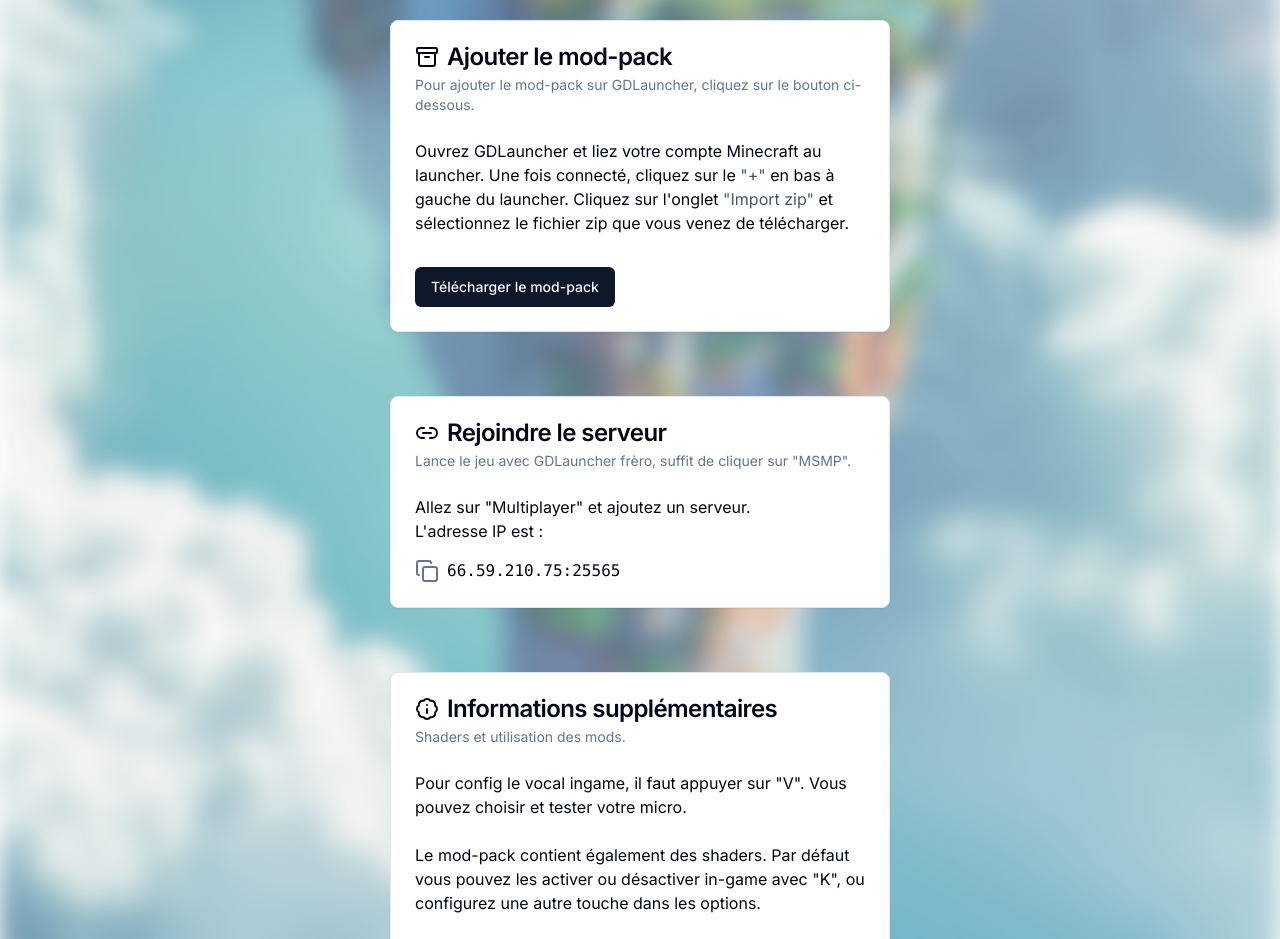
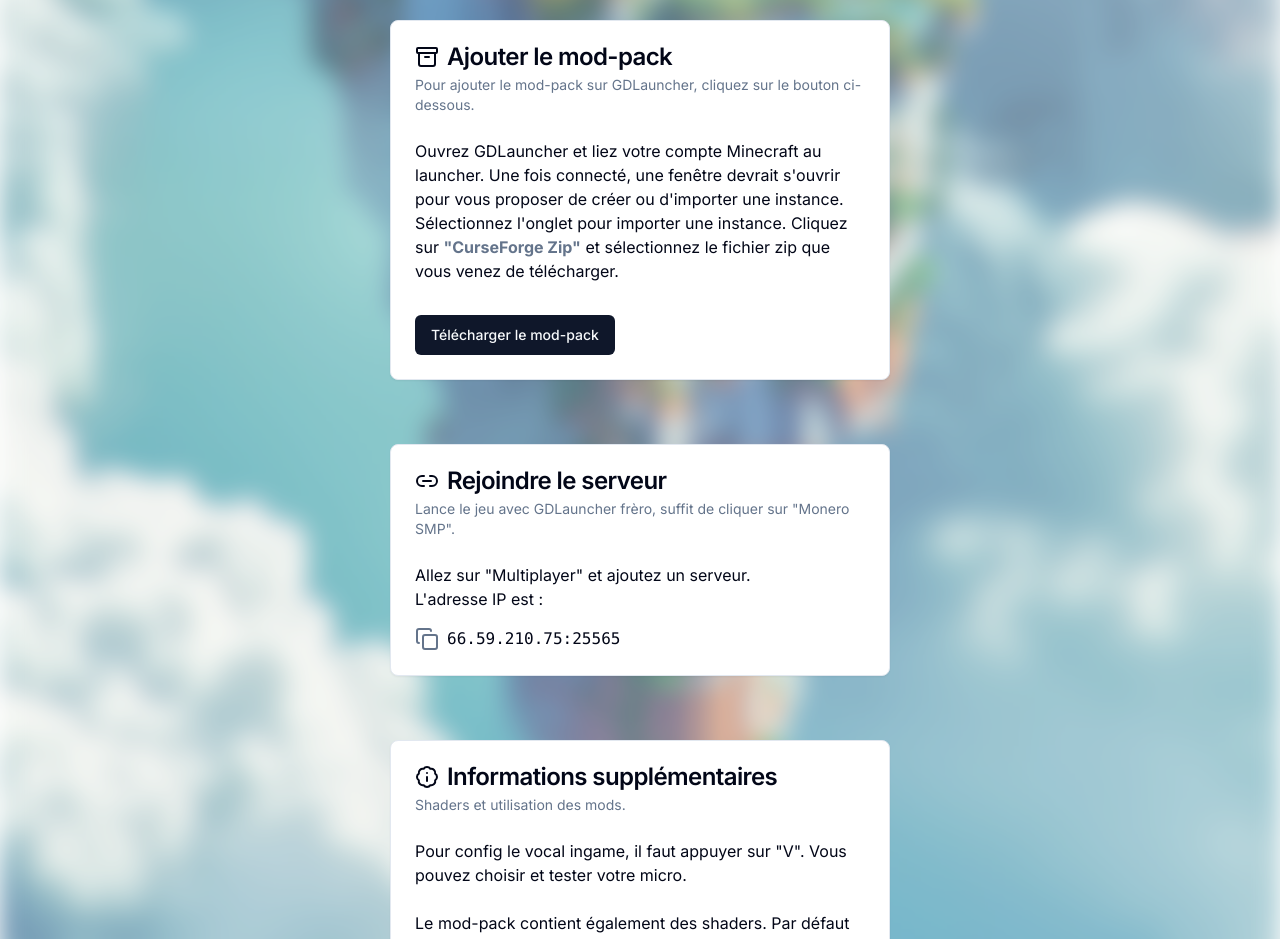
Before and after one commit to Decryptu/msmp, a Next.js app: page / in a window 1280 px wide. Shown: the part 1160-2099 px from the top of the page. Built offline with nearby package versions, Linux system fonts and the light colour scheme.

Commit message:
fix launcher + modpack

```diff
--- a/app/page.tsx
+++ b/app/page.tsx
@@ -159,15 +159,15 @@ export default function Home() {
             <CardContent>
               <p className="pb-8">
                 Ouvrez GDLauncher et liez votre compte Minecraft au launcher.
-                Une fois connecté, cliquez sur le{" "}
-                <span className="text-slate-600">&quot;+&quot;</span> en bas à
-                gauche du launcher. Cliquez sur l&apos;onglet{" "}
-                <span className="text-slate-600">&quot;Import zip&quot;</span>{" "}
-                et sélectionnez le fichier zip que vous venez de télécharger.
+                Une fois connecté, une fenêtre devrait s&apos;ouvrir pour vous
+                proposer de créer ou d&apos;importer une instance. Sélectionnez
+                l&apos;onglet pour importer une instance. Cliquez sur <span className="text-slate-500 font-bold">&quot;CurseForge
+                Zip&quot;</span> et sélectionnez le fichier zip que vous venez de
+                télécharger.
               </p>
               <div className="inline-grid">
                 <a
-                  href="https://mega.nz/file/qU8HgIpY#bxsnxRovsfQ29fSIdC1P_4DekYUdK3pindbjMVVrgLA"
+                  href="https://mega.nz/file/qAUjVD6L#_q-wLlPW2sobaM9Eo9r8Pf0kJJXYbfEm0__1RqSf6Ik"
                   target="_blank"
                   rel="noopener noreferrer"
                 >
@@ -188,7 +188,7 @@ export default function Home() {
               </CardTitle>
               <CardDescription>
                 Lance le jeu avec GDLauncher frèro, suffit de cliquer sur
-                &quot;MSMP&quot;.
+                &quot;Monero SMP&quot;.
               </CardDescription>
             </CardHeader>
             <CardContent>
```
